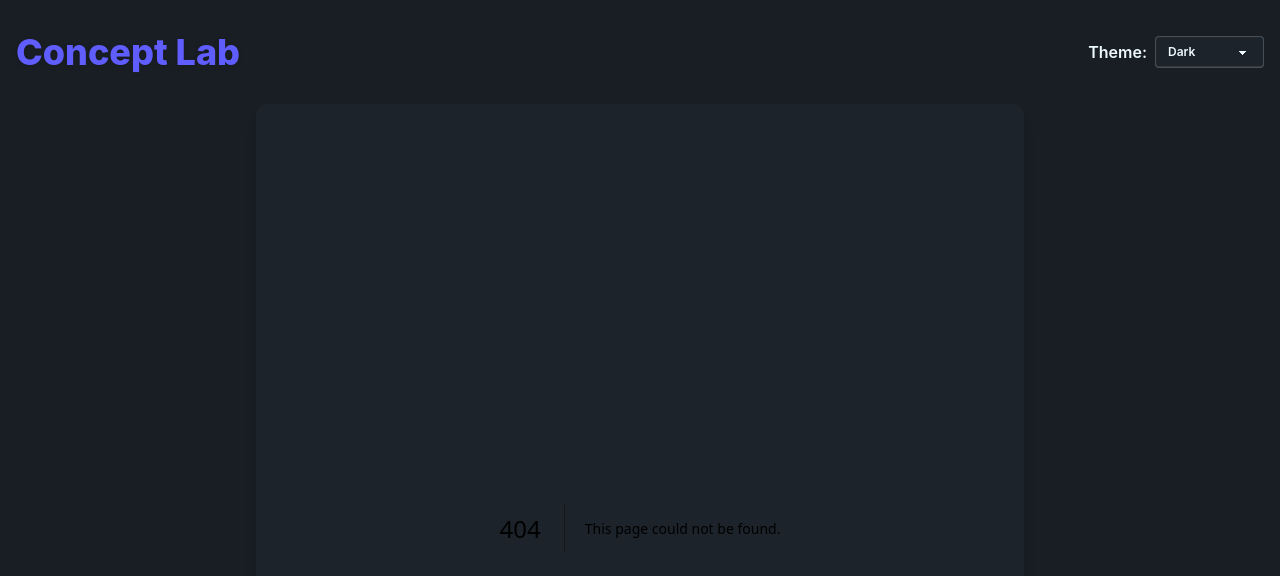
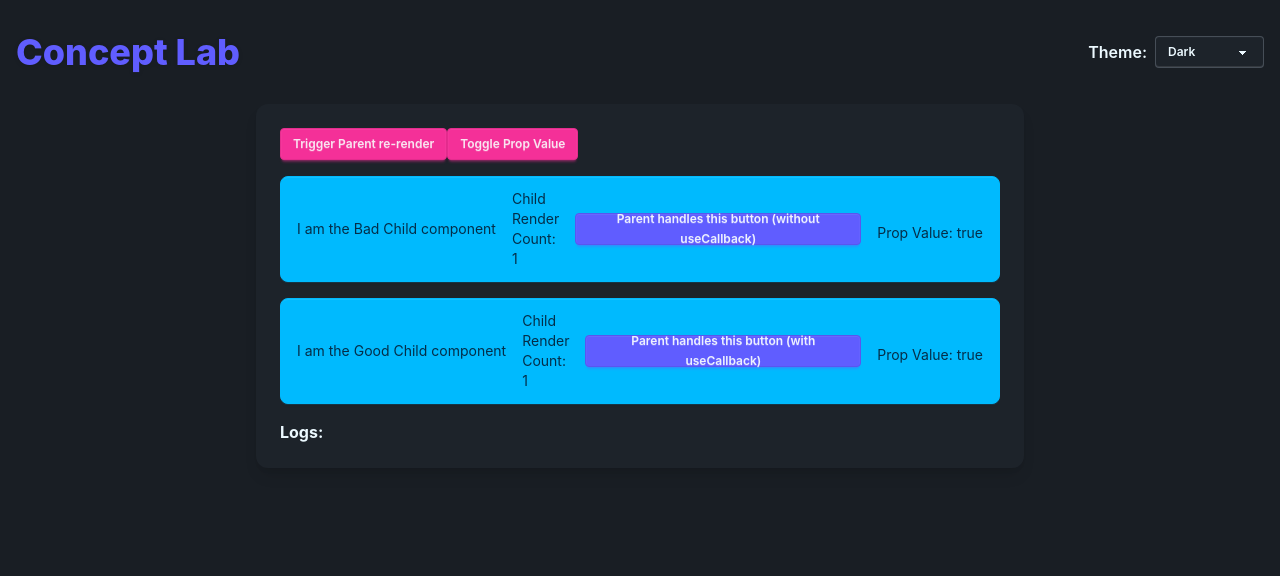
Before and after one commit to SSlimShady/concept-lab, a Next.js app in the folder apps/frontend/: page /react/optimizations in a window 1280 px wide. Before the commit this address had no page. Shown: the top 576 px of the page. Built offline with nearby package versions, Linux system fonts and the light colour scheme.

Commit message:
useCallback and React.memo

```diff
--- /dev/null
+++ b/apps/frontend/app/react/optimizations/page.tsx
@@ -0,0 +1,96 @@
+"use client";
+import React from "react";
+import { useCallback, useEffect, useRef, useState } from "react";
+
+function ChildExample({
+  handleClick,
+  boolValue = true,
+}: {
+  handleClick: (text: string) => void;
+  boolValue: boolean;
+}) {
+  const childRenderCount = useRef(0);
+  childRenderCount.current += 1;
+
+  return (
+    <div className="alert alert-info mt-4">
+      <span>I am the Bad Child component</span>
+      <p>Child Render Count: {childRenderCount.current}</p>
+      <button
+        className="btn btn-primary btn-sm"
+        onClick={handleClick.bind(null, "Bad")}
+      >
+        Parent handles this button (without useCallback)
+      </button>
+      <p className="mt-2 ">Prop Value: {boolValue.toString()}</p>
+    </div>
+  );
+}
+
+const ChildMemoExample = React.memo(
+  ({
+    handleClickMemo,
+    boolValue = true,
+  }: {
+    handleClickMemo: () => void;
+    boolValue: boolean;
+  }) => {
+    const childRenderCount = useRef(0);
+    childRenderCount.current += 1;
+
+    return (
+      <div className="alert alert-info mt-4">
+        <span>I am the Good Child component</span>
+        <p>Child Render Count: {childRenderCount.current}</p>
+        <button className="btn btn-primary btn-sm" onClick={handleClickMemo}>
+          Parent handles this button (with useCallback)
+        </button>
+        <p className="mt-2 ">Prop Value: {boolValue.toString()}</p>
+      </div>
+    );
+  }
+);
+
+export const OptimizationGuide = () => {
+  const [logs, setLogs] = useState<string[]>([]);
+  const [dummyState, setDummyState] = useState(0);
+  const [propValue, setPropValue] = useState(true);
+  const handleClick = (text: string) => {
+    setLogs((prev) => [...prev, `${text} Child button clicked`]);
+  };
+
+  const handleClickMemo = useCallback(() => {
+    setLogs((prev) => [...prev, `Child button clicked (memoized) `]);
+  }, []);
+  return (
+    <div>
+      <button
+        className="btn btn-secondary btn-sm"
+        onClick={() => setDummyState((s) => s + 1)}
+      >
+        Trigger Parent re-render
+      </button>
+      <button
+        className="btn btn-secondary btn-sm"
+        onClick={() => setPropValue((s) => !s)}
+      >
+        Toggle Prop Value
+      </button>
+      <ChildExample boolValue={propValue} handleClick={handleClick} />
+      <ChildMemoExample
+        boolValue={propValue}
+        handleClickMemo={handleClickMemo}
+      />
+      <div className="mt-4">
+        <h3 className="font-bold">Logs:</h3>
+        <ul className="list-disc list-inside">
+          {logs.map((log, index) => (
+            <li key={index}>{log}</li>
+          ))}
+        </ul>
+      </div>
+    </div>
+  );
+};
+
+export default OptimizationGuide;
--- a/apps/frontend/app/react/page.tsx
+++ b/apps/frontend/app/react/page.tsx
@@ -7,7 +7,11 @@ const guides = [
     label: "useContext Guide",
     color: "btn-secondary",
   },
-  { href: "/react/use-memo", label: "useMemo Guide", color: "btn-accent" },
+  {
+    href: "/react/optimizations",
+    label: "Optimization Guide",
+    color: "btn-accent",
+  },
   {
     href: "/react/use-callback",
     label: "useCallback Guide",
--- a/apps/frontend/app/react/use-context/child-one/page.tsx
+++ b/apps/frontend/app/react/use-context/child-one/page.tsx
@@ -18,16 +18,16 @@ const ChildOne = forwardRef((props, ref) => {
         className="btn btn-primary btn-sm"
         onClick={counterContext.increment}
       >
-        Increment Counter
+        Increment Context Counter
       </button>
       <button
         className="btn btn-secondary btn-sm"
         onClick={counterContext.decrement}
       >
-        Decrement Counter
+        Decrement Context Counter
       </button>
       <button className="btn btn-neutral btn-sm" onClick={counterContext.reset}>
-        Reset Counter
+        Reset Context Counter
       </button>
     </div>
   );
--- a/apps/frontend/app/react/use-context/child-two/page.tsx
+++ b/apps/frontend/app/react/use-context/child-two/page.tsx
@@ -18,16 +18,16 @@ const ChildTwo = forwardRef((props, ref) => {
         className="btn btn-primary btn-sm"
         onClick={counterContext.increment}
       >
-        Increment Counter
+        Increment Context Counter
       </button>
       <button
         className="btn btn-secondary btn-sm"
         onClick={counterContext.decrement}
       >
-        Decrement Counter
+        Decrement Context Counter
       </button>
       <button className="btn btn-neutral btn-sm" onClick={counterContext.reset}>
-        Reset Counter
+        Reset Context Counter
       </button>
     </div>
   );
--- a/apps/frontend/app/react/use-context/page.tsx
+++ b/apps/frontend/app/react/use-context/page.tsx
@@ -11,7 +11,7 @@ export const CounterContext = createContext({
   reset: () => {},
 });
 
-export const useContextGuide = () => {
+export const UseContextGuide = () => {
   const [count, setCount] = useState(0);
   const [showChildOne, setShowChildOne] = useState(false);
   const [showChildTwo, setShowChildTwo] = useState(false);
@@ -58,16 +58,16 @@ export const useContextGuide = () => {
         className="btn btn-primary btn-sm"
         onClick={() => setCount((c) => c + 1)}
       >
-        Increment Counter
+        Increment Context Counter
       </button>
       <button
         className="btn btn-secondary btn-sm"
         onClick={() => setCount((c) => c - 1)}
       >
-        Decrement Counter
+        Decrement Context Counter
       </button>
       <button className="btn btn-neutral btn-sm" onClick={() => setCount(0)}>
-        Reset Counter
+        Reset Context Counter
       </button>
       {showChildOne && <ChildOne ref={childOneRef} />}
       {showChildTwo && <ChildTwo ref={childTwoRef} />}
@@ -75,4 +75,4 @@ export const useContextGuide = () => {
   );
 };
 
-export default useContextGuide;
+export default UseContextGuide;
--- a/apps/frontend/app/react/use-effect/page.tsx
+++ b/apps/frontend/app/react/use-effect/page.tsx
@@ -23,7 +23,7 @@ function ChildExample({
   );
 }
 
-export const useEffectGuide = () => {
+export const UseEffectGuide = () => {
   const [logs, setLogs] = useState<string[]>([]);
   const [showChild, setShowChild] = useState(false);
   const [useStateCount, setUseStateCount] = useState(0);
@@ -149,4 +149,4 @@ export const useEffectGuide = () => {
   );
 };
 
-export default useEffectGuide;
+export default UseEffectGuide;
```
